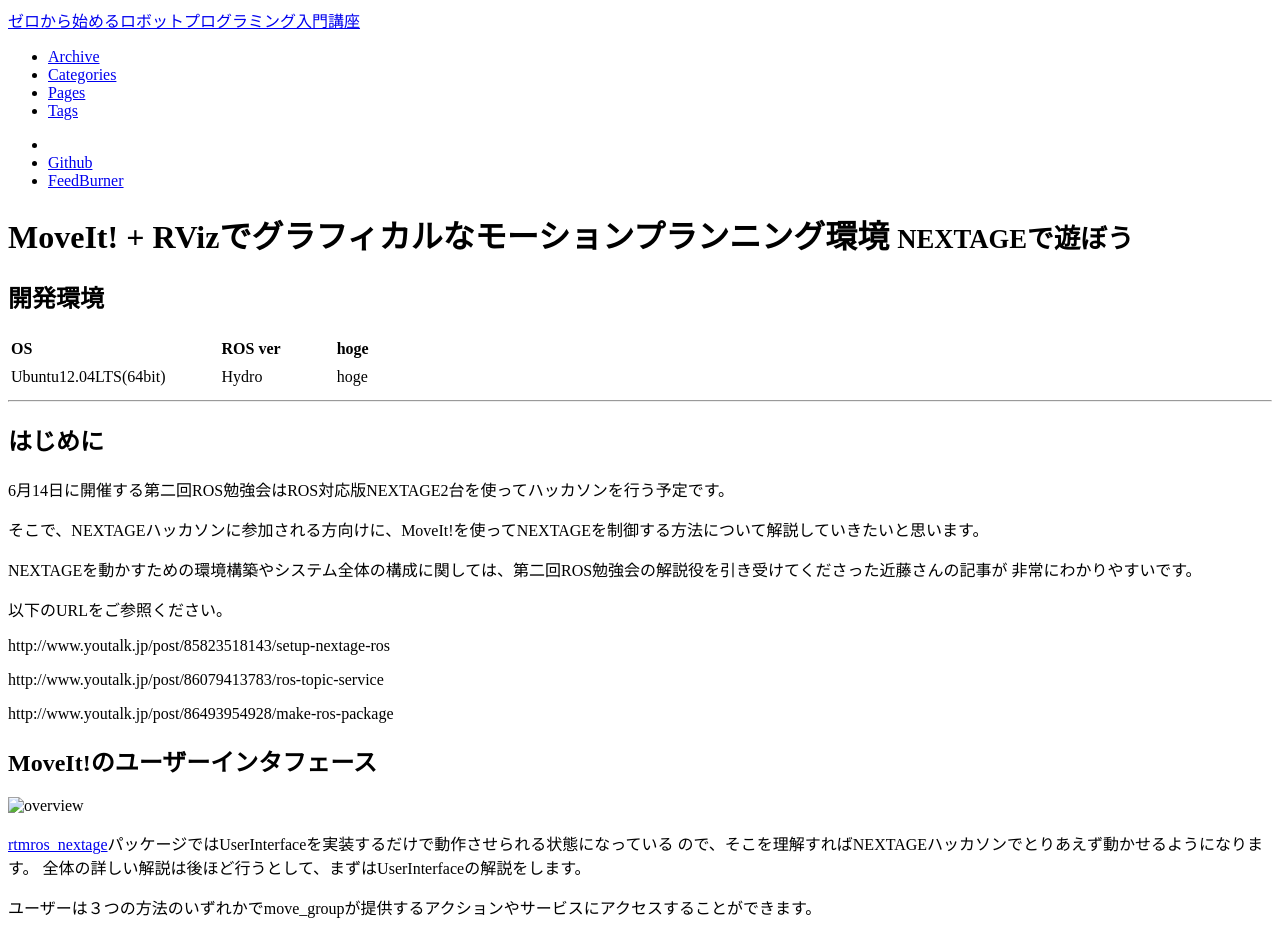
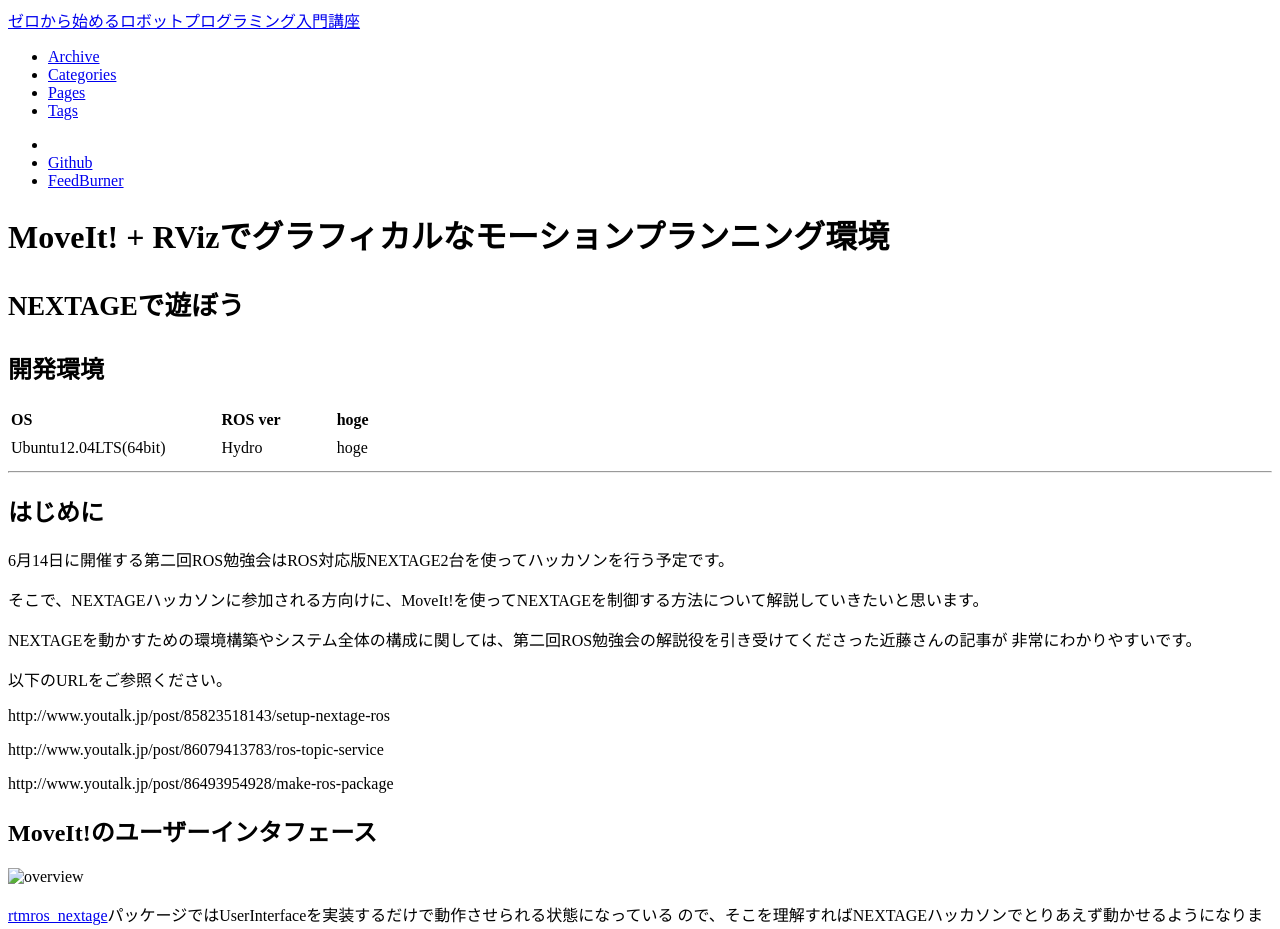
Before and after one commit to DaikiMaekawa/daikimaekawa.github.com, a Jekyll site: the page built from _posts/2014-06-04-ROSNextage.md, in a window 1280 px wide. Shown: the top 929 px of the page. Built offline with Jekyll 4.4.1, drawn with Linux system fonts in a browser that asks for light colours; nearby versions of some CDN libraries; Markdown is read by kramdown in place of the engine named in the settings; comment, search, counter and statistics services are not loaded.

Commit message:
サブタイトルに改行を追加

```diff
--- a/_posts/2014-06-04-ROSNextage.md
+++ b/_posts/2014-06-04-ROSNextage.md
@@ -2,7 +2,7 @@
 title: "MoveIt! + RVizでグラフィカルなモーションプランニング環境"
 layout: post
 category : ROS
-tagline: NEXTAGEで遊ぼう
+tagline: <p>NEXTAGEで遊ぼう</p>
 tags : [ROS, MoveIt!]
 ---
 
```
